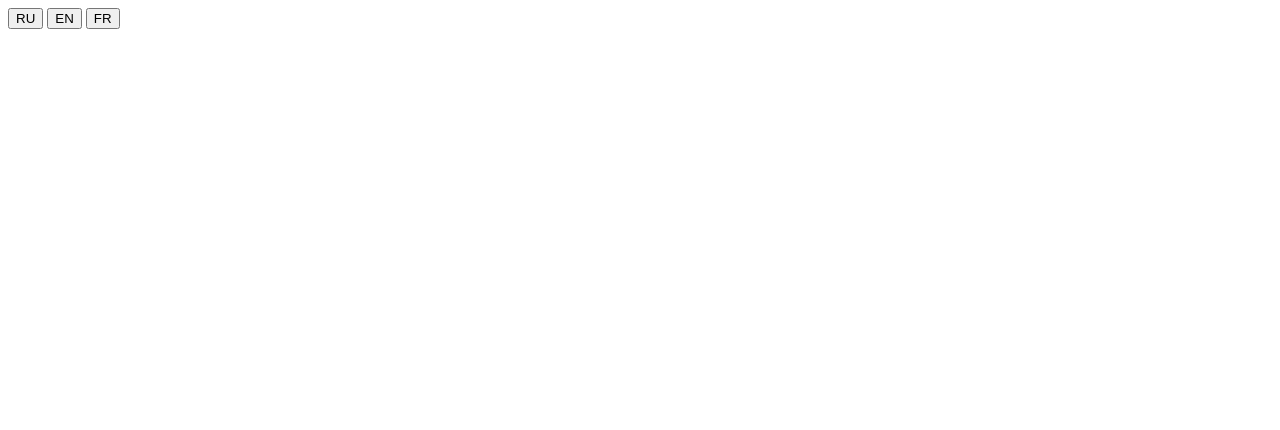
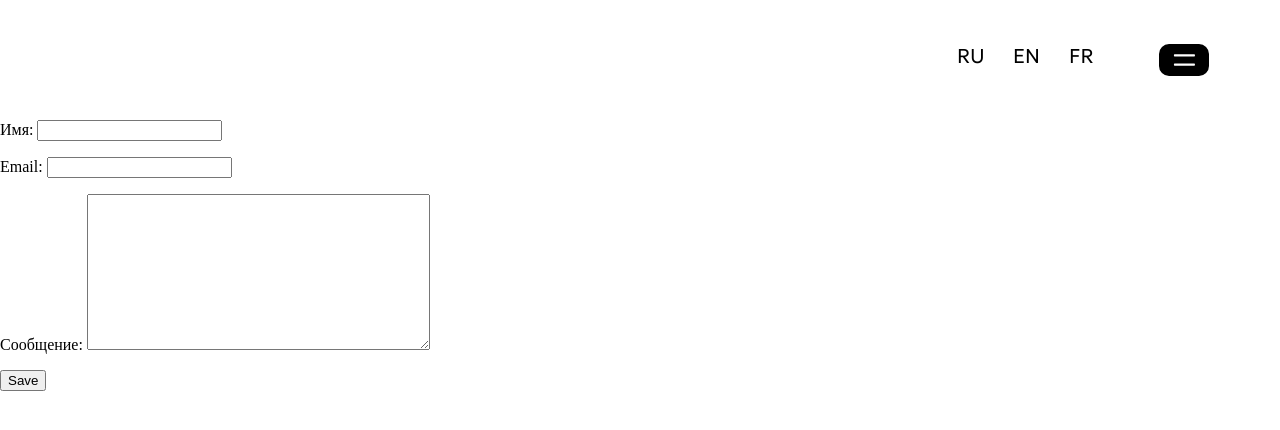
Before and after one commit to Odiosus/points-of-view, a Django app: page / in a window 1280 px wide. Shown: the top 430 px of the page. Run offline with Django 5.2, Linux system fonts and the light colour scheme; data that the repository does not hold is empty.

Commit message:
add form for feedback

```diff
--- /dev/null
+++ b/povsite/gallery/forms.py
@@ -0,0 +1,12 @@
+from django import forms
+from .models import Feedback
+
+
+class FeedbackForm(forms.ModelForm):
+    class Meta:
+        model = Feedback
+        fields = [
+            'name',
+            'email',
+            'message',
+        ]
--- a/povsite/gallery/views.py
+++ b/povsite/gallery/views.py
@@ -1,8 +1,9 @@
-from django.shortcuts import render
+from django.shortcuts import render, redirect
 from .models import Gallery
 from .serializers import GallerySerializer
 from rest_framework import viewsets
 from django.views.generic import ListView, DetailView
+from .forms import FeedbackForm
 
 
 #Функциональное вью или дженерик?
@@ -13,6 +14,19 @@ class GalleryList(ListView):
     ordering = '-publication_date'
     template_name = 'index.html'
     context_object_name = 'units'
+    form = FeedbackForm
+
+    def get_context_data(self, **kwargs):
+        context = super().get_context_data(**kwargs)
+        context['form'] = self.form
+        return context
+
+    def post(self, request):
+        if request.method == 'POST':
+            form = FeedbackForm(request.POST)
+            if form.is_valid():
+                form.save()
+        return redirect('/')
 
 class GalleryDetail(DetailView):
     model = Gallery
--- a/povsite/static/css/admin.css
+++ b/povsite/static/css/admin.css
@@ -1,3 +1,4 @@
+
 #header, .module caption {
     background: #198F76
 }
--- /dev/null
+++ b/povsite/static/css/index.css
@@ -0,0 +1,39 @@
+body {
+    max-width: 1440px;
+    margin: auto;
+}
+
+header {
+    display: flex;
+    justify-content: flex-end;
+    margin: 44px 71px;
+}
+
+.burger-menu {
+    width: 50px;
+    height: 32px;
+    margin-left: 71px;
+}
+
+.languages-container {
+    display: inline-block;
+}
+
+.languages {
+    border: none;
+    width: 25px;
+    height: 23px;
+    margin-left: 27px;
+
+    font-family: 'Geologica';
+    font-style: normal;
+    font-weight: 300;
+    font-size: 20px;
+    line-height: 23px;
+    color: #000000;
+    background: none;
+}
+
+.language.active {
+    text-decoration: underline;
+}
--- /dev/null
+++ b/povsite/static/script.js
@@ -0,0 +1,8 @@
+
+document.addEventListener('DOMContentLoaded', () => {
+    let lang = navigator.language;
+    window.sessionStorage.setItem('activebutton', lang.substr(0, 2));
+    let buttonId = document.getElementById(lang.substr(0, 2));
+    window.sessionStorage.setItem('active', buttonId);
+
+});
--- a/povsite/templates/admin/base_site.html
+++ b/povsite/templates/admin/base_site.html
@@ -3,6 +3,7 @@
 
 {% block extrastyle %}
 <link rel="stylesheet" href="{% static '/css/admin.css' %}">
+
 {% endblock %}
 
 {% block title %}{% if subtitle %}{{ subtitle }} | {% endif %}{{ title }} | {{ site_title|default:_('Django site admin') }}{% endblock %}
--- a/povsite/templates/index.html
+++ b/povsite/templates/index.html
@@ -1,28 +1,54 @@
 <!DOCTYPE html>
 
 {% load i18n %}
+{% load static %}
 
 <html lang="en">
 <head>
     <meta charset="UTF-8">
-    <title>Title</title>
+    <title>Точки зрения</title>
+    <link rel="stylesheet" type='text/css' href="{% static 'css/index.css' %}">
+    <link rel="preconnect" href="https://fonts.googleapis.com">
+    <link rel="preconnect" href="https://fonts.gstatic.com" crossorigin>
+    <link href="https://fonts.googleapis.com/css2?family=Geologica:wght@100..900&display=swap" rel="stylesheet">
+    <script defer src="{% static 'script.js' %}"></script>
 </head>
 <body>
 
+    <header>
         <div class="locale">
             {% get_current_language as LANGUAGE_CODE %}
             {% get_available_languages as LANGUAGES %}
             {% get_language_info_list for LANGUAGES as languages %}
             {% for language in languages %}
-            <div style="display: inline-block">  <!-- Стиль добавил только для демонстрации во время теста-->
+                <div class="languages-container">  <!-- Стиль добавил только для демонстрации во время теста-->
                     <form method="post" action="{% url 'set_language' %}">
                         {% csrf_token %}
                         <input type="hidden" name="language" value="{{ language.code }}">
-                    <button type="submit">{{ language.code.upper }}</button>
+                        <button class="languages" id="{{ language.code }}" type="submit">{{ language.code.upper }}</button>
                     </form>
                 </div>
             {% endfor %}
         </div>
+        <svg class="burger-menu" fill="none" xmlns="http://www.w3.org/2000/svg">
+            <rect x="1" y="1" width="48" height="30" rx="9" fill="black"/>
+            <rect x="1" y="1" width="48" height="30" rx="9" stroke="black" stroke-width="2"/>
+            <path d="M35.9649 20.5718C35.9649 20.875 35.8724 21.1656 35.7079 21.38C35.5434 21.5943 35.3203 21.7147
+            35.0877 21.7147H15.7894C15.5568 21.7147 15.3337 21.5943 15.1692 21.38C15.0046 21.1656 14.9122 20.875
+            14.9122 20.5718C14.9122 20.2687 15.0046 19.9781 15.1692 19.7637C15.3337 19.5494 15.5568 19.429 15.7894
+            19.429H35.0877C35.3203 19.429 35.5434 19.5494 35.7079 19.7637C35.8724 19.9781 35.9649 20.2687 35.9649
+            20.5718ZM15.7894 12.5718H35.0877C35.3203 12.5718 35.5434 12.4514 35.7079 12.2371C35.8724 12.0228 35.9649
+            11.7321 35.9649 11.429C35.9649 11.1259 35.8724 10.8352 35.7079 10.6209C35.5434 10.4065 35.3203 10.2861
+            35.0877 10.2861H15.7894C15.5568 10.2861 15.3337 10.4065 15.1692 10.6209C15.0046 10.8352 14.9122 11.1259
+            14.9122 11.429C14.9122 11.7321 15.0046 12.0228 15.1692 12.2371C15.3337 12.4514 15.5568 12.5718 15.7894
+            12.5718Z" fill="white"/>
+        </svg>
+
+    </header>
+
+
+
+
 
 
     <div class="test">
@@ -36,6 +62,11 @@
             <p>
         {% endfor %}
     </div>
+    <form action="" method="post">
+        {% csrf_token %}
+        {{ form.as_p }}
+        <input type="submit" value="Save" />
+    </form>
 
 </body>
 </html>
```
Lines whose indentation alone changed are shown as unchanged.
